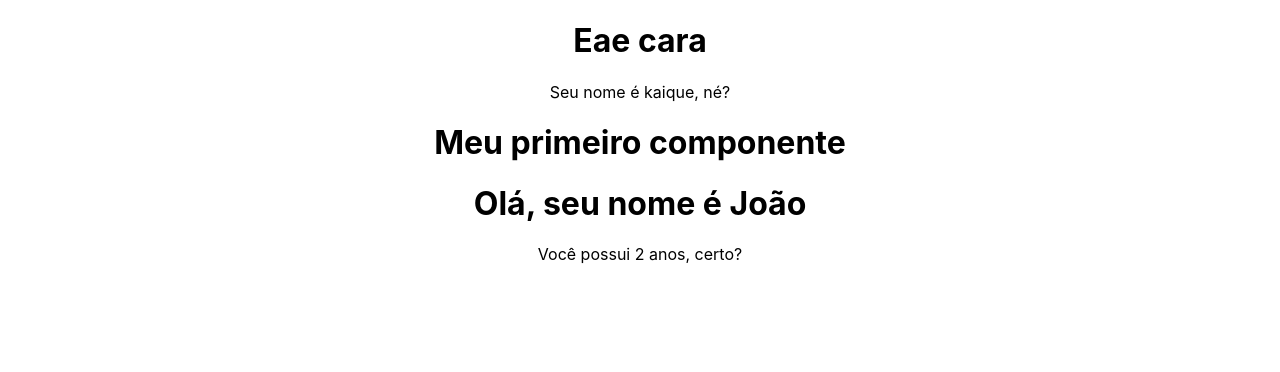
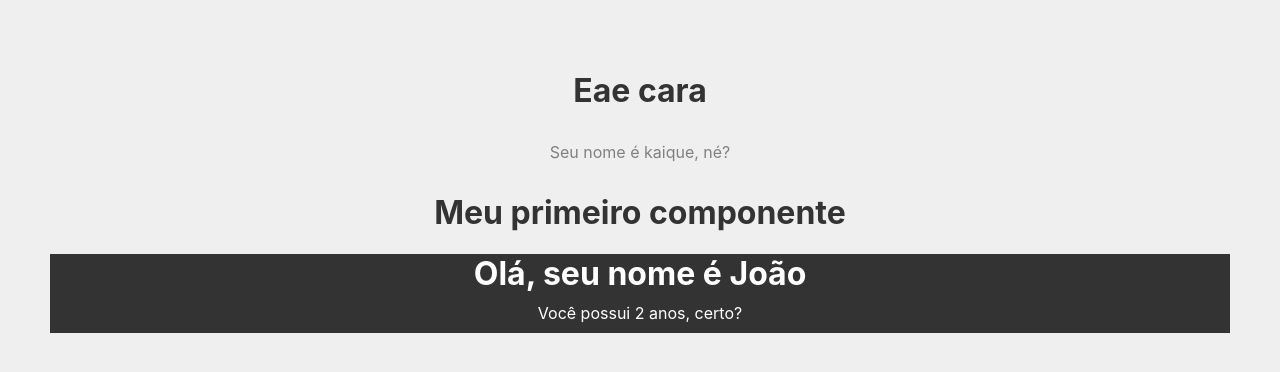
Before and after one commit to while-kaique/Aprendendo-React, a React (Create React App) app in the folder my-app/: page / in a window 1280 px wide. Shown: the top 372 px of the page. Built offline with nearby package versions, Linux system fonts and the light colour scheme.

Commit message:
CSS
Aprendendo sobre css no react

```diff
--- a/my-app/src/App.css
+++ b/my-app/src/App.css
@@ -1,38 +1,15 @@
-.App {
+body {
+  background-color: #efefef;
   text-align: center;
+  margin: auto;
+  padding: 50px;
 }
 
-.App-logo {
-  height: 40vmin;
-  pointer-events: none;
+h1 {
+  color: #333;
 }
 
-@media (prefers-reduced-motion: no-preference) {
-  .App-logo {
-    animation: App-logo-spin infinite 20s linear;
-  }
+p{
+  color: #808080;
+  padding: 10px;
 }
-
-.App-header {
-  background-color: #282c34;
-  min-height: 100vh;
-  display: flex;
-  flex-direction: column;
-  align-items: center;
-  justify-content: center;
-  font-size: calc(10px + 2vmin);
-  color: white;
-}
-
-.App-link {
-  color: #61dafb;
-}
-
-@keyframes App-logo-spin {
-  from {
-    transform: rotate(0deg);
-  }
-  to {
-    transform: rotate(360deg);
-  }
-}
--- a/my-app/src/components/Pessoa.jsx
+++ b/my-app/src/components/Pessoa.jsx
@@ -1,9 +1,11 @@
+import styles from './Pessoa.module.css'
+
 function Pessoa ({nome, idade}) {
     return (
-        <div>
-            <h1>Olá, seu nome é {nome}</h1>
-            <p>Você possui {idade} anos, certo?</p>
-        </div>
+        <>
+            <h1 className={styles.pessoaContent}>Olá, seu nome é {nome}</h1>
+            <p className={styles.pessoaContent}>Você possui {idade} anos, certo?</p>
+        </>
     )
 
 }
--- /dev/null
+++ b/my-app/src/components/Pessoa.module.css
@@ -0,0 +1,10 @@
+.pessoaContainer {
+    background-color: #333;
+    border: 1px solid #111;
+}
+
+.pessoaContent {
+    color: #fff;
+    background-color: #333;
+    margin: 0;
+}
```
